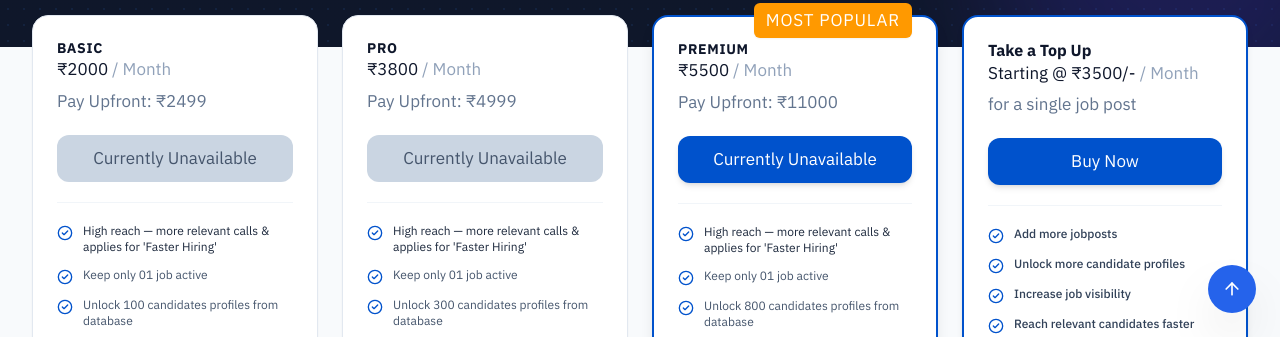
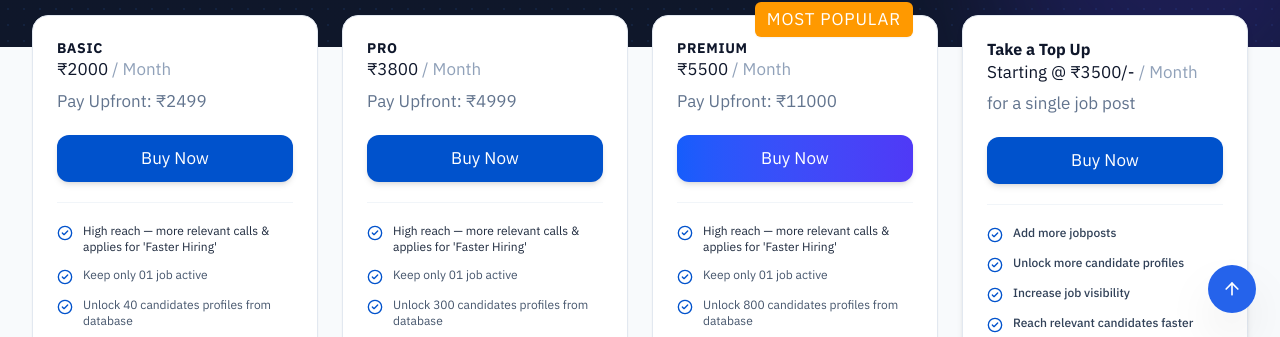
Before and after one commit to rafflesconsulting100/raffles-job-portal, a React (Vite) app in the folder client/: page /pricing in a window 1280 px wide. Shown: the part 463-800 px from the top of the page. Built offline with nearby package versions, Linux system fonts and the light colour scheme; no server answers.

Commit message:
sagar- edit pricing

```diff
--- a/client/src/CorePages/PricingPage.jsx
+++ b/client/src/CorePages/PricingPage.jsx
@@ -40,7 +40,7 @@ export default function PricingPage() {
       {/* 1. HERO HEADER */}
       <section className="bg-linear-to-b from-slate-900 via-slate-900 to-[#0F172A] text-white pt-24 sm:pt-28 md:pt-32 pb-16 sm:pb-20 px-4 sm:px-6 lg:px-8 text-center relative overflow-hidden">
         {/* Decorative Background Elements */}
-        <div className="absolute inset-0 opacity-10 bg-[radial-gradient(#3b82f6_1px,transparent_1px)] [background-size:16px_16px] pointer-events-none" />
+        <div className="absolute inset-0 opacity-10 bg-[radial-gradient(#3b82f6_1px,transparent_1px)] bg-size-[16px_16px] pointer-events-none" />
         <div className="absolute -top-24 -left-24 w-96 h-96 bg-blue-600/20 rounded-full blur-3xl pointer-events-none" />
         <div className="absolute -bottom-24 -right-24 w-96 h-96 bg-indigo-600/20 rounded-full blur-3xl pointer-events-none" />
 
@@ -98,10 +98,13 @@ export default function PricingPage() {
         <div className="grid grid-cols-1 md:grid-cols-2 lg:grid-cols-4 gap-6 items-stretch">
 
           {/* CARD 1: BASIC */}
-          <div className="bg-white border border-slate-200 rounded-2xl p-6 shadow-xs hover:shadow-md transition-all duration-200 flex flex-col justify-between">
+          <div
+            onClick={() => handleBuyNow('BASIC Plan (₹2000/Month)')}
+            className="bg-white border border-slate-200 rounded-2xl p-6 shadow-xs hover:shadow-2xl hover:border-[#0052CC] hover:-translate-y-1 transition-all duration-300 cursor-pointer flex flex-col justify-between group"
+          >
             <div>
               <div className="space-y-1">
-                <h3 className="text-sm font-black text-slate-900 tracking-wider uppercase">
+                <h3 className="text-sm font-black text-slate-900 tracking-wider uppercase group-hover:text-[#0052CC] transition-colors">
                   BASIC
                 </h3>
                 <div className="flex items-baseline gap-1">
@@ -112,10 +115,13 @@ export default function PricingPage() {
               </div>
 
               <button
-                disabled
-                className="w-full py-2.5 mt-5 bg-slate-300 text-slate-600 font-bold text-xs rounded-xl cursor-not-allowed text-center transition"
+                onClick={(e) => {
+                  e.stopPropagation();
+                  handleBuyNow('BASIC Plan (₹2000/Month)');
+                }}
+                className="w-full py-2.5 mt-5 bg-[#0052CC] hover:bg-[#0040A8] text-white font-extrabold text-xs rounded-xl shadow-md transition active:scale-95 cursor-pointer text-center"
               >
-                Currently Unavailable
+                Buy Now
               </button>
 
               <div className="border-t border-slate-100 my-5" />
@@ -133,7 +139,7 @@ export default function PricingPage() {
                 </li>
                 <li className="flex items-start gap-2.5 text-slate-600">
                   <CheckCircle2 className="w-4 h-4 text-[#0052CC] shrink-0 mt-0.5" />
-                  <span>Unlock 100 candidates profiles from database</span>
+                  <span>Unlock 40 candidates profiles from database</span>
                 </li>
                 <li className="flex items-start gap-2.5 text-slate-600">
                   <CheckCircle2 className="w-4 h-4 text-[#0052CC] shrink-0 mt-0.5" />
@@ -152,10 +158,13 @@ export default function PricingPage() {
           </div>
 
           {/* CARD 2: PRO */}
-          <div className="bg-white border border-slate-200 rounded-2xl p-6 shadow-xs hover:shadow-md transition-all duration-200 flex flex-col justify-between">
+          <div
+            onClick={() => handleBuyNow('PRO Plan (₹3800/Month)')}
+            className="bg-white border border-slate-200 rounded-2xl p-6 shadow-xs hover:shadow-2xl hover:border-[#0052CC] hover:-translate-y-1 transition-all duration-300 cursor-pointer flex flex-col justify-between group"
+          >
             <div>
               <div className="space-y-1">
-                <h3 className="text-sm font-black text-slate-900 tracking-wider uppercase">
+                <h3 className="text-sm font-black text-slate-900 tracking-wider uppercase group-hover:text-[#0052CC] transition-colors">
                   PRO
                 </h3>
                 <div className="flex items-baseline gap-1">
@@ -166,10 +175,13 @@ export default function PricingPage() {
               </div>
 
               <button
-                disabled
-                className="w-full py-2.5 mt-5 bg-slate-300 text-slate-600 font-bold text-xs rounded-xl cursor-not-allowed text-center transition"
+                onClick={(e) => {
+                  e.stopPropagation();
+                  handleBuyNow('PRO Plan (₹3800/Month)');
+                }}
+                className="w-full py-2.5 mt-5 bg-[#0052CC] hover:bg-[#0040A8] text-white font-extrabold text-xs rounded-xl shadow-md transition active:scale-95 cursor-pointer text-center"
               >
-                Currently Unavailable
+                Buy Now
               </button>
 
               <div className="border-t border-slate-100 my-5" />
@@ -206,7 +218,10 @@ export default function PricingPage() {
           </div>
 
           {/* CARD 3: PREMIUM (MOST POPULAR) */}
-          <div className="bg-white border-2 border-[#0052CC] rounded-2xl p-6 shadow-lg hover:shadow-xl transition-all duration-200 relative flex flex-col justify-between">
+          <div
+            onClick={() => handleBuyNow('PREMIUM Plan (₹5500/Month)')}
+            className="bg-white border border-slate-200 rounded-2xl p-6 shadow-xs hover:shadow-2xl hover:border-[#0052CC] hover:-translate-y-1 transition-all duration-300 cursor-pointer relative flex flex-col justify-between group"
+          >
             {/* MOST POPULAR BADGE */}
             <div className="absolute -top-3.5 right-6 bg-[#FF9900] text-white text-[10px] font-black uppercase tracking-wider px-3 py-1 rounded-md shadow-xs">
               MOST POPULAR
@@ -214,7 +229,7 @@ export default function PricingPage() {
 
             <div>
               <div className="space-y-1">
-                <h3 className="text-sm font-black text-slate-900 tracking-wider uppercase">
+                <h3 className="text-sm font-black text-slate-900 tracking-wider uppercase group-hover:text-[#0052CC] transition-colors">
                   PREMIUM
                 </h3>
                 <div className="flex items-baseline gap-1">
@@ -225,10 +240,13 @@ export default function PricingPage() {
               </div>
 
               <button
-                disabled
-                className="w-full py-2.5 mt-5 bg-[#0052CC] text-white font-bold text-xs rounded-xl shadow-md cursor-not-allowed text-center transition"
+                onClick={(e) => {
+                  e.stopPropagation();
+                  handleBuyNow('PREMIUM Plan (₹5500/Month)');
+                }}
+                className="w-full py-2.5 mt-5 bg-linear-to-r from-blue-600 to-indigo-600 hover:from-blue-700 hover:to-indigo-700 text-white font-extrabold text-xs rounded-xl shadow-md transition active:scale-95 cursor-pointer text-center"
               >
-                Currently Unavailable
+                Buy Now
               </button>
 
               <div className="border-t border-slate-100 my-5" />
@@ -265,10 +283,13 @@ export default function PricingPage() {
           </div>
 
           {/* CARD 4: Take a Top Up */}
-          <div className="bg-white border-2 border-[#0052CC] rounded-2xl p-6 shadow-md hover:shadow-xl transition-all duration-200 flex flex-col justify-between">
+          <div
+            onClick={() => handleBuyNow('Single Job Post Top Up')}
+            className="bg-white border border-slate-200 rounded-2xl p-6 shadow-md hover:shadow-2xl hover:border-[#0052CC] hover:-translate-y-1 transition-all duration-300 cursor-pointer flex flex-col justify-between group"
+          >
             <div>
               <div className="space-y-1">
-                <h3 className="text-base font-black text-slate-900">
+                <h3 className="text-base font-black text-slate-900 group-hover:text-[#0052CC] transition-colors">
                   Take a Top Up
                 </h3>
                 <div className="flex items-baseline gap-1 flex-wrap">
@@ -279,7 +300,10 @@ export default function PricingPage() {
               </div>
 
               <button
-                onClick={() => handleBuyNow('Single Job Post Top Up')}
+                onClick={(e) => {
+                  e.stopPropagation();
+                  handleBuyNow('Single Job Post Top Up');
+                }}
                 className="w-full py-2.5 mt-5 bg-[#0052CC] hover:bg-[#0040A8] text-white font-extrabold text-xs rounded-xl shadow-md transition active:scale-95 cursor-pointer text-center"
               >
                 Buy Now
```
Also changed, not shown: client/src/index.css (+0 -27 lines).
